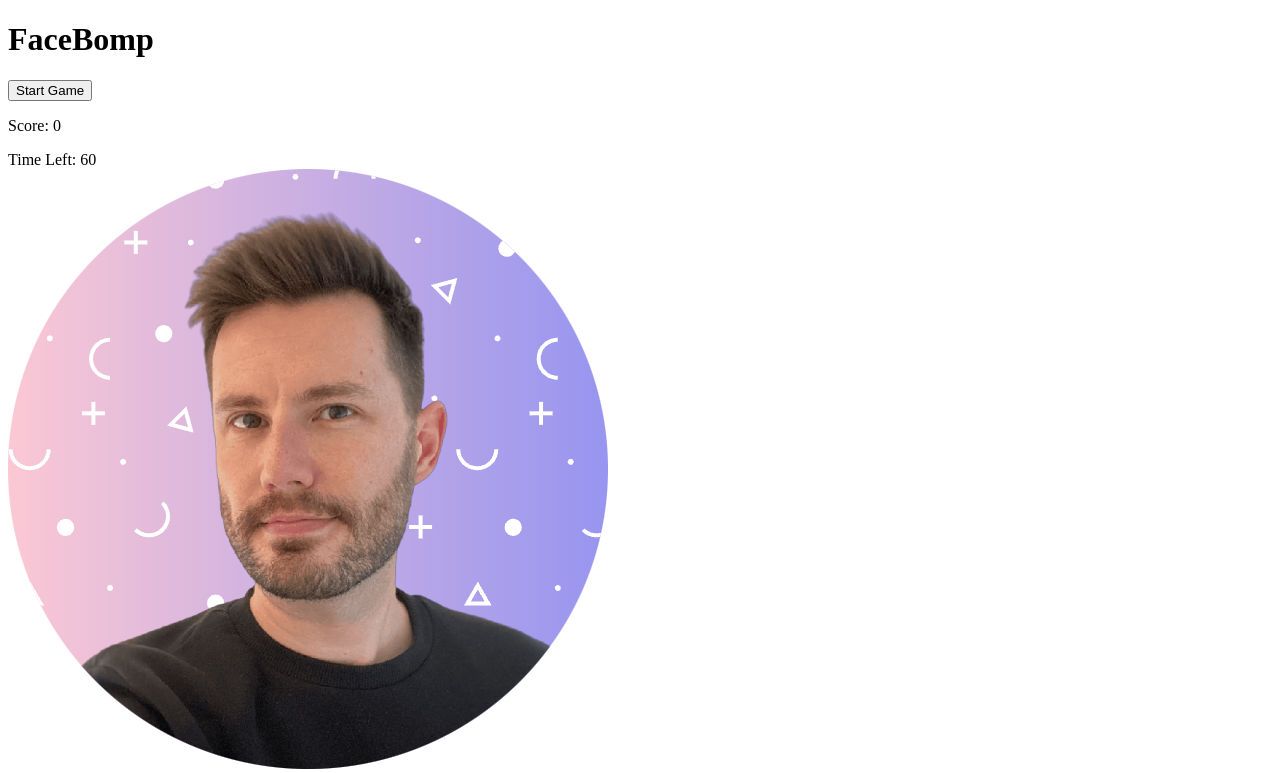
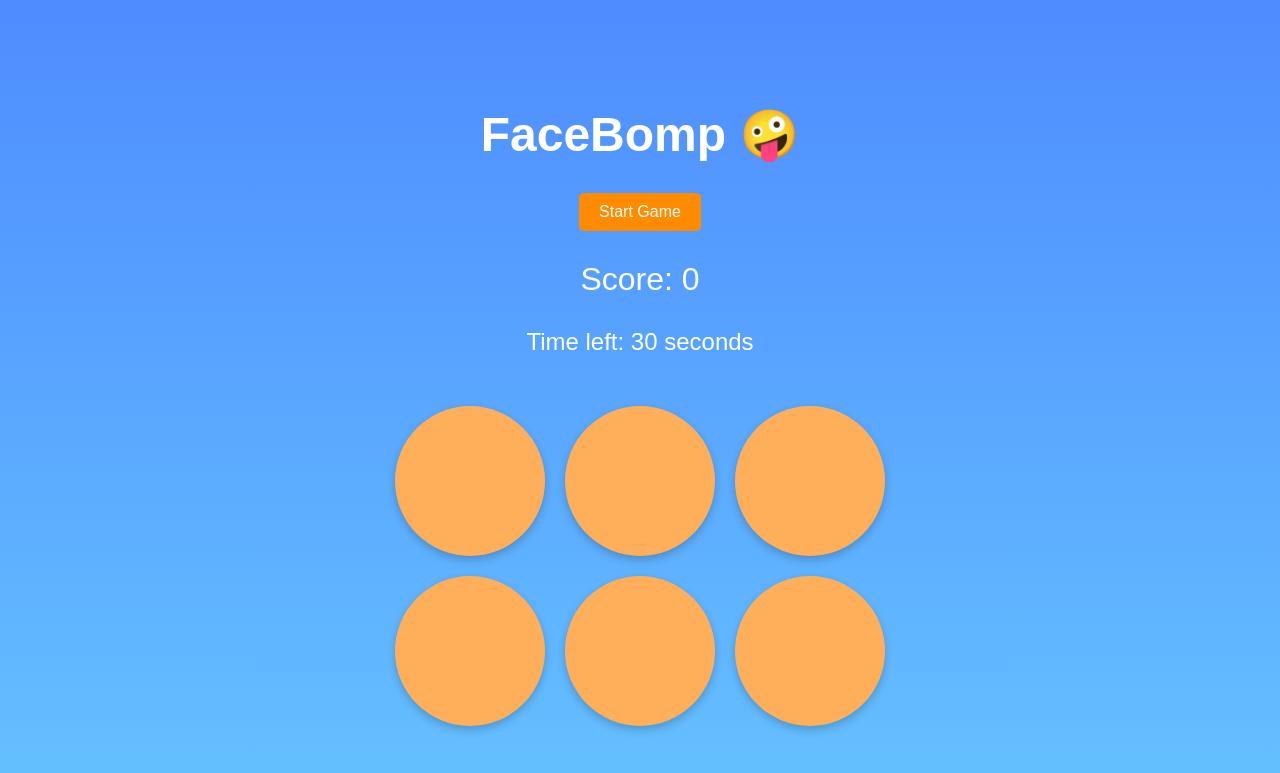
Before and after one commit to MartinFlischman/FaceBomp, a plain HTML site: page index.html in a window 1280 px wide. Shown: the top 773 px of the page. Drawn offline with Linux system fonts and the light colour scheme.

Commit message:
Add CSS styles for game layout and elements
feat: set up overall styling for the game layout including background colour, font styles, and button appearance

feat: customise styles for game elements such as the game board, score display, and timer

feat: resize and style images within game holes, making them perfectly rounded and initially invisible with a scaling effect on hover

refactor: replaced the initial html content and add an emoji to the game title

```diff
--- a/index.html
+++ b/index.html
@@ -4,24 +4,38 @@
 <head>
     <meta charset="UTF-8">
     <meta name="viewport" content="width=device-width, initial-scale=1.0">
-    <title>FaceBomp - Whack-A-Mole Style Game</title>
+    <title>FaceBomp Game</title>
     <link rel="stylesheet" href="styles.css">
 </head>
 
 <body>
-    <h1>FaceBomp</h1>
+    <h1>FaceBomp 🤪</h1>
+
     <button id="startButton">Start Game</button>
-    <p>Score: <span id="score">0</span></p>
-    <div id="timer">Time Left: <span id="timeLeft">60</span></div>
+    <p id="score">Score: 0</p>
+
+    <div id="timer">Time left: <span id="time">30</span> seconds</div>
     <div id="message"></div>
 
-    <div class="gameBoard">
-        <div class="hole"><img src="photo.png" alt="Face"></div>
-        <div class="hole"><img src="photo.png" alt="Face"></div>
-        <div class="hole"><img src="photo.png" alt="Face"></div>
-        <div class="hole"><img src="photo.png" alt="Face"></div>
-        <div class="hole"><img src="photo.png" alt="Face"></div>
-        <div class="hole"><img src="photo.png" alt="Face"></div>
+    <div class="game-board">
+        <div class="hole">
+            <img src="photo.png" alt="Face 1">
+        </div>
+        <div class="hole">
+            <img src="photo.png" alt="Face 2">
+        </div>
+        <div class="hole">
+            <img src="photo.png" alt="Face 3">
+        </div>
+        <div class="hole">
+            <img src="photo.png" alt="Face 4">
+        </div>
+        <div class="hole">
+            <img src="photo.png" alt="Face 5">
+        </div>
+        <div class="hole">
+            <img src="photo.png" alt="Face 6">
+        </div>
     </div>
 
     <script src="script.js"></script>
--- a/styles.css
+++ b/styles.css
@@ -0,0 +1,73 @@
+body {
+    margin: 0;
+    padding: 0;
+    font-family: Arial, sans-serif;
+    background: linear-gradient(to bottom, #4e8cff, #65c1ff);
+    display: flex;
+    flex-direction: column;
+    align-items: center;
+    justify-content: center;
+    height: 100vh;
+    color: white;
+}
+
+h1 {
+    font-size: 3rem;
+    margin-bottom: 30px;
+}
+
+button {
+    background-color: #ff8c00;
+    border: none;
+    color: white;
+    padding: 10px 20px;
+    font-size: 1rem;
+    cursor: pointer;
+    border-radius: 5px;
+}
+
+button:hover {
+    background-color: #ffaf5a;
+}
+
+#score {
+    font-size: 2rem;
+    margin: 30px 0;
+}
+
+#timer {
+    font-size: 1.5rem;
+    margin-bottom: 20px;
+}
+
+.game-board {
+    display: grid;
+    grid-template-columns: repeat(3, 150px);
+    gap: 20px;
+    margin-top: 30px;
+}
+
+.hole {
+    width: 150px;
+    height: 150px;
+    border-radius: 50%;
+    background-color: #ffaf5a;
+    display: flex;
+    align-items: center;
+    justify-content: center;
+    position: relative;
+    overflow: hidden;
+    box-shadow: 0px 4px 8px rgba(0, 0, 0, 0.2);
+}
+
+.hole img {
+    width: 55%;
+    height: 55%;
+    object-fit: cover;
+    transition: transform 0.2s ease-in-out;
+    transform: scale(0); /* Set initial scale to make image invisible */
+}
+
+.hole.active img {
+    transform: scale(1.1);
+}
```
